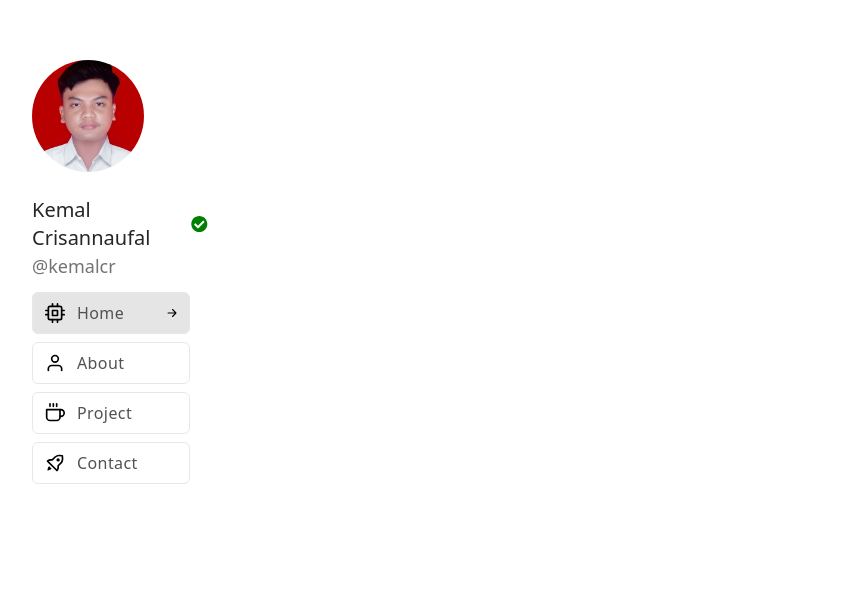
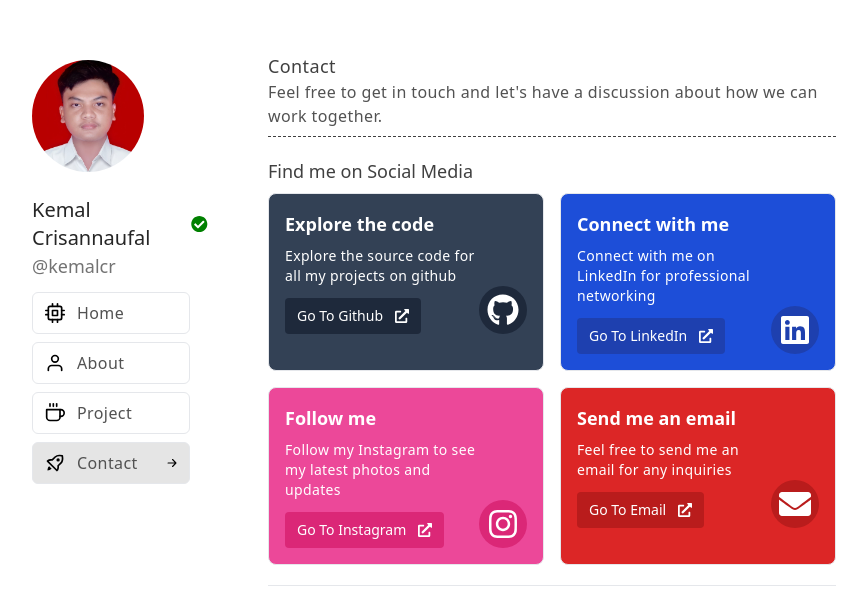
Before and after one commit to kemalcrisannaufal/kemalcr, a React app: page /contact in a window 1280 px wide. Shown: the top 604 px of the page, without its empty margins (196-1063 px from the left). Built offline with nearby package versions, Linux system fonts and the light colour scheme; the HTML template or start-up script is replaced by a standard one.

Commit message:
add contact

```diff
--- a/src/common/components/sidebar/Sidebar.jsx
+++ b/src/common/components/sidebar/Sidebar.jsx
@@ -6,6 +6,7 @@ import { useState } from "react";
 import { FaBars } from "react-icons/fa";
 import { motion } from "framer-motion";
 import { useEffect } from "react";
+import { useLocation } from "react-router-dom";
 
 const SideBar = (props) => {
   const { classname } = props;
@@ -19,6 +20,15 @@ const SideBar = (props) => {
   const handleToggleClick = () => {
     setToggleOpen(!isToggleOpen);
   };
+
+  const location = useLocation();
+
+  useEffect(() => {
+    const activeIndex = menu.findIndex(
+      (item) => item.destination === location.pathname
+    );
+    setIdxActive(activeIndex !== -1 ? activeIndex : 0);
+  }, [location]);
 
   useEffect(() => {
     const mediaQuery = window.matchMedia("(min-width: 768px)");
--- /dev/null
+++ b/src/common/constant/contactCard.jsx
@@ -0,0 +1,40 @@
+import { FaGithub, FaLinkedin, FaInstagram, FaEnvelope } from "react-icons/fa";
+
+export const contactCards = [
+  {
+    title: "Explore the code",
+    name: "Github",
+    description: "Explore the source code for all my projects on github",
+    icon: <FaGithub className="w-8 h-8" />,
+    classname: "text-white bg-slate-700",
+    accentColor: "bg-slate-800",
+    destination: "/"
+  },
+  {
+    title: "Connect with me",
+    name: "LinkedIn",
+    description: "Connect with me on LinkedIn for professional networking",
+    icon: <FaLinkedin className="w-8 h-8" />,
+    classname: "text-white bg-blue-700",
+    accentColor: "bg-blue-800",
+    destination: "/"
+  },
+  {
+    title: "Follow me",
+    name: "Instagram",
+    description: "Follow my Instagram to see my latest photos and updates",
+    icon: <FaInstagram className="w-8 h-8" />,
+    classname: "text-white bg-pink-500",
+    accentColor: "bg-pink-600",
+    destination: "/"
+  },
+  {
+    title: "Send me an email",
+    name: "Email",
+    description: "Feel free to send me an email for any inquiries",
+    icon: <FaEnvelope className="w-8 h-8" />,
+    classname: "text-white bg-red-600",
+    accentColor: "bg-red-700",
+    destination: "/"
+  },
+];
--- /dev/null
+++ b/src/modules/contact/components/ContactCard.jsx
@@ -0,0 +1,60 @@
+import PropTypes from "prop-types";
+import { motion } from "framer-motion";
+import { FaExternalLinkAlt } from "react-icons/fa";
+
+const ContactCard = (props) => {
+  const {
+    title,
+    name,
+    description,
+    destination,
+    icon,
+    classname,
+    accentColor,
+  } = props;
+
+  return (
+    <motion.div
+      initial={{ opacity: 0, y: 20 }}
+      animate={{ opacity: 1, y: 0 }}
+      exit={{ opacity: 0, y: 20 }}
+      transition={{ duration: 0.5 }}
+      className={`w-full border rounded-lg p-4 ${classname} opacity-95`}
+    >
+      <h1 className="font-bold text-lg">{title}</h1>
+      <div className="w-full flex justify-between items-end mt-2">
+        <div>
+          <h2 className="text-sm tracking-wide">{description}</h2>
+          <a
+            href={destination}
+            className={`block w-max mt-3 rounded px-3 py-2 text-sm hover:opacity-70 hover:border ${accentColor}`}
+          >
+            <div className="flex gap-3 items-center font-medium">
+              Go To {name} <FaExternalLinkAlt />
+            </div>
+          </a>
+        </div>
+        <motion.div
+          initial={{ scale: 0 }}
+          animate={{ scale: 1 }}
+          transition={{ duration: 0.5, delay: 0.3 }}
+          className={`w-12 h-12 rounded-[50%] px-2 flex items-center justify-center ${accentColor}`}
+        >
+          {icon}
+        </motion.div>
+      </div>
+    </motion.div>
+  );
+};
+
+ContactCard.propTypes = {
+  title: PropTypes.string.isRequired,
+  name: PropTypes.string.isRequired,
+  description: PropTypes.string.isRequired,
+  destination: PropTypes.string.isRequired,
+  icon: PropTypes.node.isRequired,
+  classname: PropTypes.string.isRequired,
+  accentColor: PropTypes.string.isRequired,
+};
+
+export default ContactCard;
--- /dev/null
+++ b/src/modules/contact/components/ContactSection.jsx
@@ -0,0 +1,29 @@
+import { contactCards } from "../../../common/constant/contactCard";
+import ContactCard from "./ContactCard";
+
+const ContactSection = () => {
+  return (
+    <>
+      <h1 className="mb-2 text-lg text-neutral-700 font-medium">
+        Find me on Social Media
+      </h1>
+      <div className="grid grid-cols-2 gap-4">
+        {contactCards.map((item, index) => (
+          <ContactCard
+            key={index}
+            name={item.name}
+            title={item.title}
+            description={item.description}
+            icon={item.icon}
+            classname={item.classname}
+            accentColor={item.accentColor}
+            destination={item.destination}
+          />
+        ))}
+      </div>
+      <hr className="my-5" />
+    </>
+  );
+};
+
+export default ContactSection;
--- /dev/null
+++ b/src/modules/contact/components/index.jsx
@@ -0,0 +1,19 @@
+import Header from "../../../common/components/elements/Header";
+import ContactSection from "./ContactSection";
+
+const Contact = () => {
+  return (
+    <div>
+      <Header
+        title={"Contact"}
+        description={
+          "Feel free to get in touch and let's have a discussion about how we can work together."
+        }
+      />
+
+      <ContactSection />
+    </div>
+  );
+};
+
+export default Contact;
--- a/src/pages/AboutPage.jsx
+++ b/src/pages/AboutPage.jsx
@@ -1,7 +1,7 @@
 import About from "../modules/about/components";
 
 const AboutPage = () => {
-  return <About />;
+  return <About/>;
 };
 
 export default AboutPage;
--- /dev/null
+++ b/src/pages/ContactPage.jsx
@@ -0,0 +1,6 @@
+import Contact from "../modules/contact/components";
+
+const ContactPage = () => {
+    return (<Contact/>)
+};
+export default ContactPage;
--- a/src/pages/Main.jsx
+++ b/src/pages/Main.jsx
@@ -3,6 +3,7 @@ import { AnimatePresence } from "framer-motion";
 import PageWrapper from "../common/components/elements/PageWrapper";
 import HomePage from "./Home";
 import AboutPage from "./AboutPage";
+import ContactPage from "./ContactPage";
 
 import {
   BrowserRouter as Router,
@@ -34,6 +35,14 @@ const Main = () => {
               </PageWrapper>
             }
           />
+          <Route
+            path="/contact"
+            element={
+              <PageWrapper>
+                <ContactPage />
+              </PageWrapper>
+            }
+          />
         </Routes>
       </AnimatePresence>
     </MainLayout>
```
